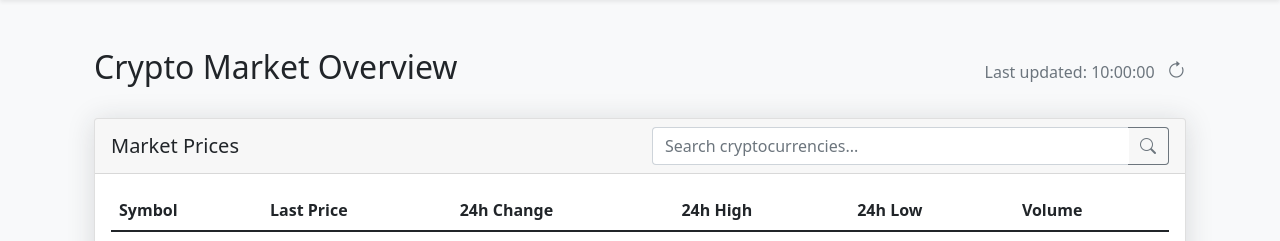
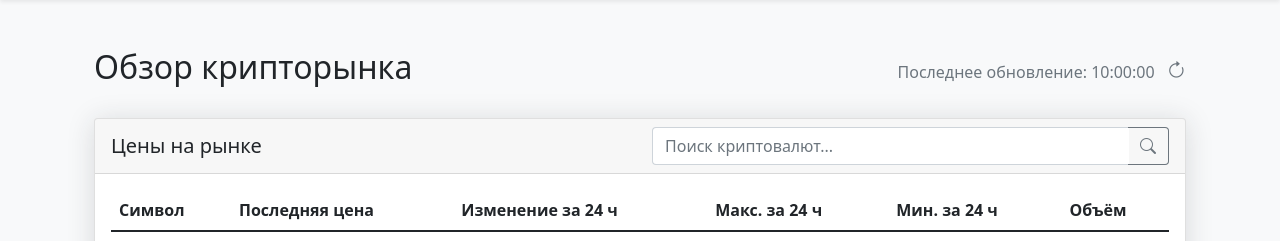
Before and after one commit to Avalon1233/diplom1, a Flask app: template templates/trader/market.html in a window 1280 px wide. Shown: the part 57-298 px from the top of the page. Run offline with Flask 3, Linux system fonts and the light colour scheme; the template is opened without the code that fills it: most values are stand-ins (such as "Sample title", 1, 10 or a date in 2020); some libraries are stand-ins or nearby versions.

Commit message:
Перевод на русский

```diff
--- a/app.py
+++ b/app.py
@@ -19,6 +19,7 @@ import numpy as np
 from sklearn.preprocessing import MinMaxScaler
 import plotly.graph_objs as go
 import plotly.io as pio
+
 
 app = Flask(__name__)
 app.config.from_object('config.Config')
@@ -493,6 +494,7 @@ def analyze():
                         with torch.no_grad():
                             val_output = model(x_val)
                             val_loss = loss_fn(val_output.squeeze(), y_val)
+
                         if val_loss < best_val_loss:
                             best_val_loss = val_loss
                             early_stop_count = 0
@@ -513,8 +515,7 @@ def analyze():
 
                 fig = go.Figure()
                 fig.add_trace(go.Scatter(x=data['datetime'], y=df['close'], mode='lines', name='Историческая цена'))
-                fig.add_hline(y=predicted_price, line_dash="dash",
-                              annotation_text=f"Прогноз: {round(predicted_price,2)}", annotation_position="top left")
+                fig.add_hline(y=predicted_price, line_dash="dash", annotation_text=f"Прогноз: {round(predicted_price,2)}", annotation_position="top left")
                 fig.update_layout(title=f'{symbol} — Прогноз цены (LSTM)', xaxis_title='Дата', yaxis_title='Цена (USD)', template='plotly_white')
 
             if analysis_type != 'neural':
--- a/templates/trader/market.html
+++ b/templates/trader/market.html
@@ -1,14 +1,14 @@
 {% extends "base.html" %}
 
-{% block title %}Crypto Market - Trader{% endblock %}
+{% block title %}Крипто Рынок – Трейдер{% endblock %}
 
 {% block content %}
 <div class="container mt-4">
   <div class="d-flex justify-content-between align-items-center mb-4">
-    <h2>Crypto Market Overview</h2>
+    <h2>Обзор крипторынка</h2>
     <div>
-      <span id="lastUpdated" class="text-muted me-2">Last updated: <span id="timestamp">{{ now.strftime('%H:%M:%S') }}</span></span>
-      <i class="bi bi-arrow-clockwise refresh-btn" id="refreshData" title="Refresh data"></i>
+      <span id="lastUpdated" class="text-muted me-2">Последнее обновление: <span id="timestamp">{{ now.strftime('%H:%M:%S') }}</span></span>
+      <i class="bi bi-arrow-clockwise refresh-btn" id="refreshData" title="Обновить данные"></i>
     </div>
   </div>
 
@@ -16,11 +16,11 @@
     <div class="card-header">
       <div class="row align-items-center">
         <div class="col-md-6">
-          <h5 class="mb-0">Market Prices</h5>
+          <h5 class="mb-0">Цены на рынке</h5>
         </div>
         <div class="col-md-6">
           <div class="input-group search-box">
-            <input type="text" id="searchInput" class="form-control" placeholder="Search cryptocurrencies...">
+            <input type="text" id="searchInput" class="form-control" placeholder="Поиск криптовалют...">
             <button class="btn btn-outline-secondary" type="button" id="searchButton">
               <i class="bi bi-search"></i>
             </button>
@@ -33,12 +33,12 @@
       <table class="table table-hover" id="marketTable">
         <thead class="sticky-header">
           <tr>
-            <th>Symbol</th>
-            <th>Last Price</th>
-            <th>24h Change</th>
-            <th>24h High</th>
-            <th>24h Low</th>
-            <th>Volume</th>
+            <th>Символ</th>
+            <th>Последняя цена</th>
+            <th>Изменение за 24 ч</th>
+            <th>Макс. за 24 ч</th>
+            <th>Мин. за 24 ч</th>
+            <th>Объём</th>
           </tr>
         </thead>
         <tbody id="marketBody">
```
Also changed, not shown: templates/trader/dashboard.html (+11 -11 lines).
